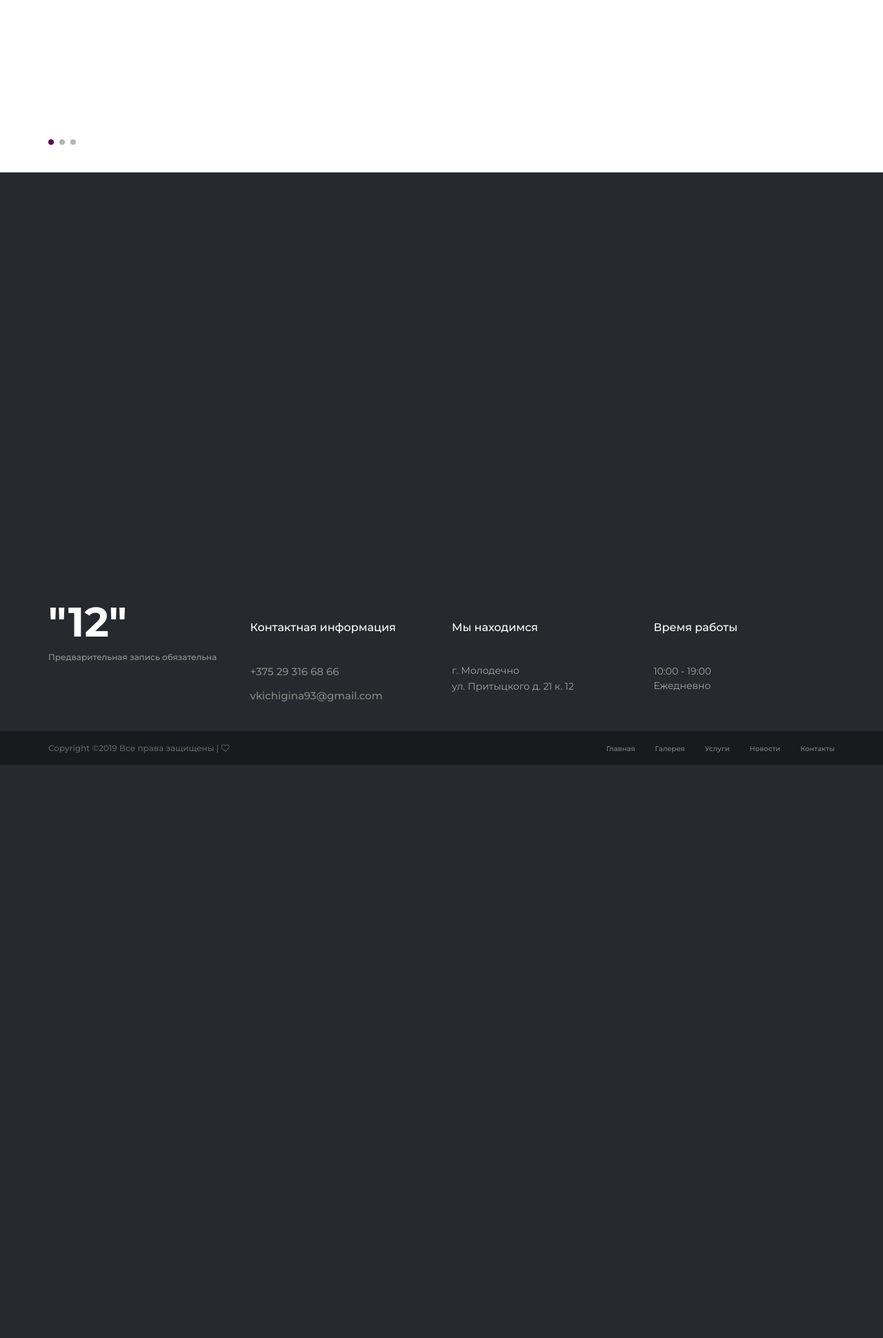
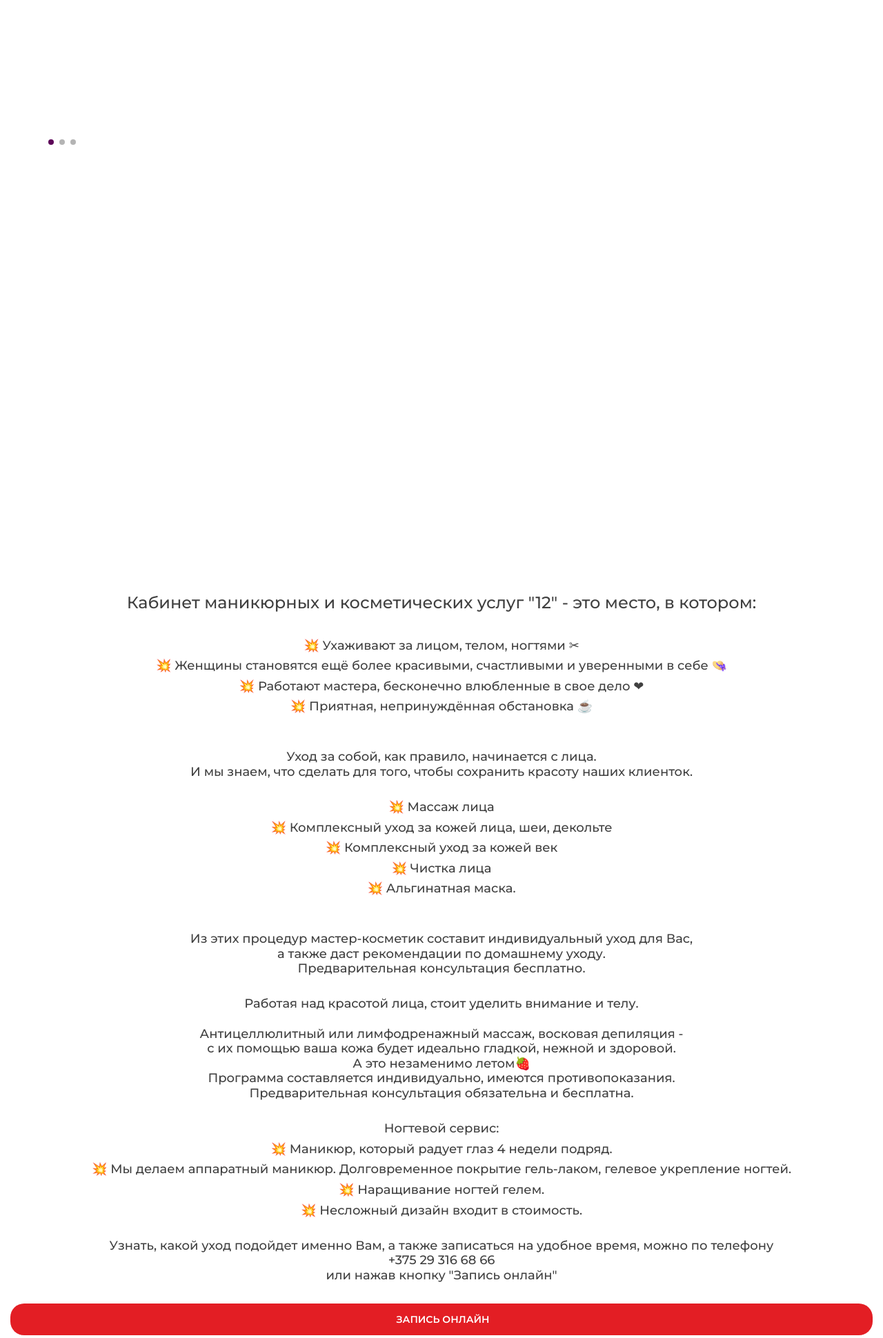
Before and after one commit to musict/k12.by, a PHP site: page / in a window 1280 px wide. Shown: the part 477-2417 px from the top of the page at 69% size. Before the commit the page ends 1586 px from the top, so only its background shows below. Run offline with PHP 8.4, Linux system fonts and the light colour scheme; some libraries are stand-ins or nearby versions.

Commit message:
текст главной

```diff
--- a/index.html
+++ b/index.html
@@ -231,6 +231,42 @@ ga('send', 'pageview');
 			</div>
 		</div>
 	</div>
+  <div class="about-text">
+      <div class="col-sm-12">
+        <h4><br><br>Кабинет маникюрных и косметических услуг "12" - это место, в котором: <br><br> </h4>
+        <ul>
+          <h5><li>💥    Ухаживают за лицом, телом, ногтями &#x2702;</li></h5>
+          <h5><li>💥    Женщины становятся ещё более красивыми, счастливыми и уверенными в себе 👒</li></h5>
+          <h5><li>💥    Работают мастера, бесконечно влюбленные в свое дело &#x2764;</li></h5>
+          <h5><li>💥    Приятная, непринуждённая обстановка ☕</li></h5>
+        </ul>
+        <h5><br><br>Уход за собой, как правило, начинается с лица. <br>И мы знаем, что сделать для того, чтобы сохранить красоту наших клиенток.<br><br> </h5>
+        <ul>
+          <h5><li>💥    Массаж лица</li></h5>
+          <h5><li>💥    Комплексный уход за кожей лица, шеи, декольте</li></h5>
+          <h5><li>💥    Комплексный уход за кожей век</li></h5>
+          <h5><li>💥    Чистка лица</li></h5>
+          <h5><li>💥    Альгинатная маска.</li></h5>
+        </ul>
+        <h5><br><br>Из этих процедур мастер-косметик составит индивидуальный уход для Вас, <br>а также даст рекомендации по домашнему уходу. <br>Предварительная консультация бесплатно.<br><br> </h5>
+        <h5>Работая над красотой лица, стоит уделить внимание и телу. <br>
+          <br>Антицеллюлитный или лимфодренажный массаж, восковая депиляция - <br> с их помощью ваша кожа будет идеально гладкой, нежной и здоровой. <br> А это незаменимо летом🍓
+          <br>Программа составляется индивидуально, имеются противопоказания. <br>Предварительная консультация обязательна и бесплатна.<br><br> </h5>
+        <h5>Ногтевой сервис: <br></h4>
+        <ul>
+          <h5><li>💥    Маникюр, который радует глаз 4 недели подряд.</li></h5>
+          <h5><li>💥    Мы делаем аппаратный маникюр. Долговременное покрытие гель-лаком, гелевое укрепление ногтей.</li></h5>
+          <h5><li>💥    Наращивание ногтей гелем.</li></h5>
+          <h5><li>💥    Несложный дизайн входит в стоимость.</li></h5>
+        </ul>
+        <h5><br>Узнать, какой уход подойдет именно Вам, а также записаться на удобное время, можно по телефону <br> +375 29 316 68 66 <br> или нажав кнопку "Запись онлайн" <br><br></h5>
+        <div>
+          <div class="button button_1 trans_200"><a href="contact.html">Запись онлайн</a></div>
+        </div>
+        <br><br><br><br>
+
+      </div>
+  </div>
 
 
 
--- a/styles/main_styles.css
+++ b/styles/main_styles.css
@@ -861,3 +861,6 @@ section
 {
 	color: #5C0458;
 }
+.about-text{
+	text-align: center;
+}
```
Also changed, not shown: about.html (+0 -7 lines), contact.html (+0 -7 lines).
